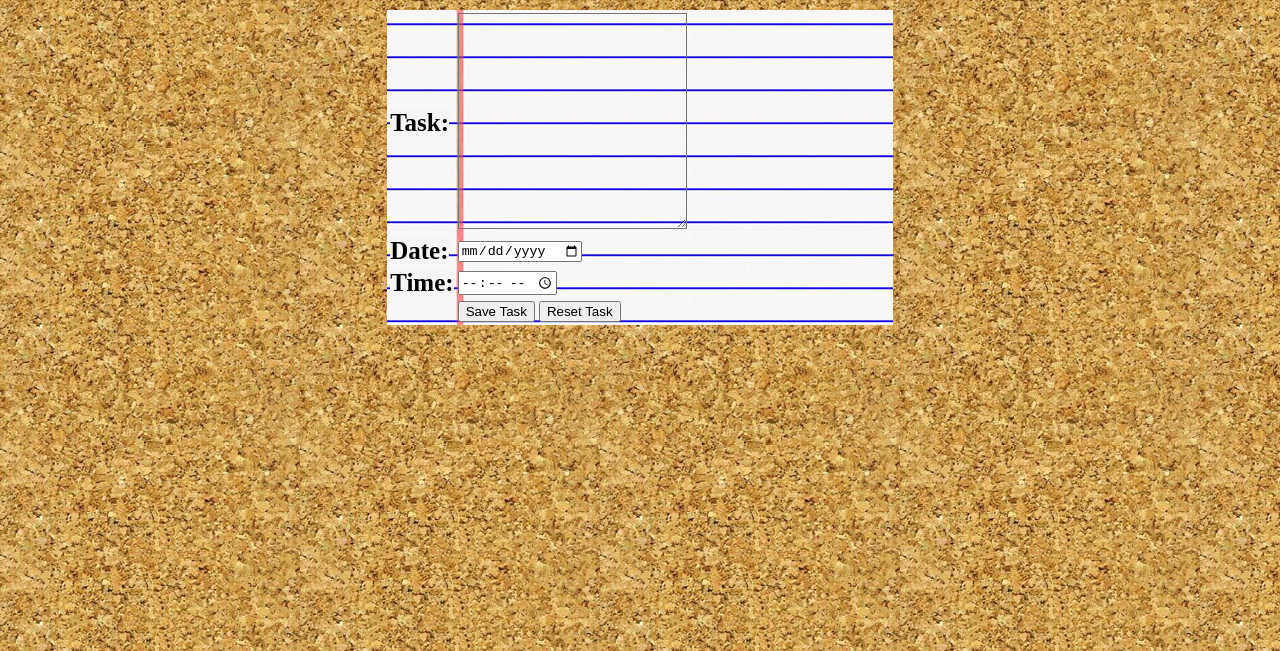
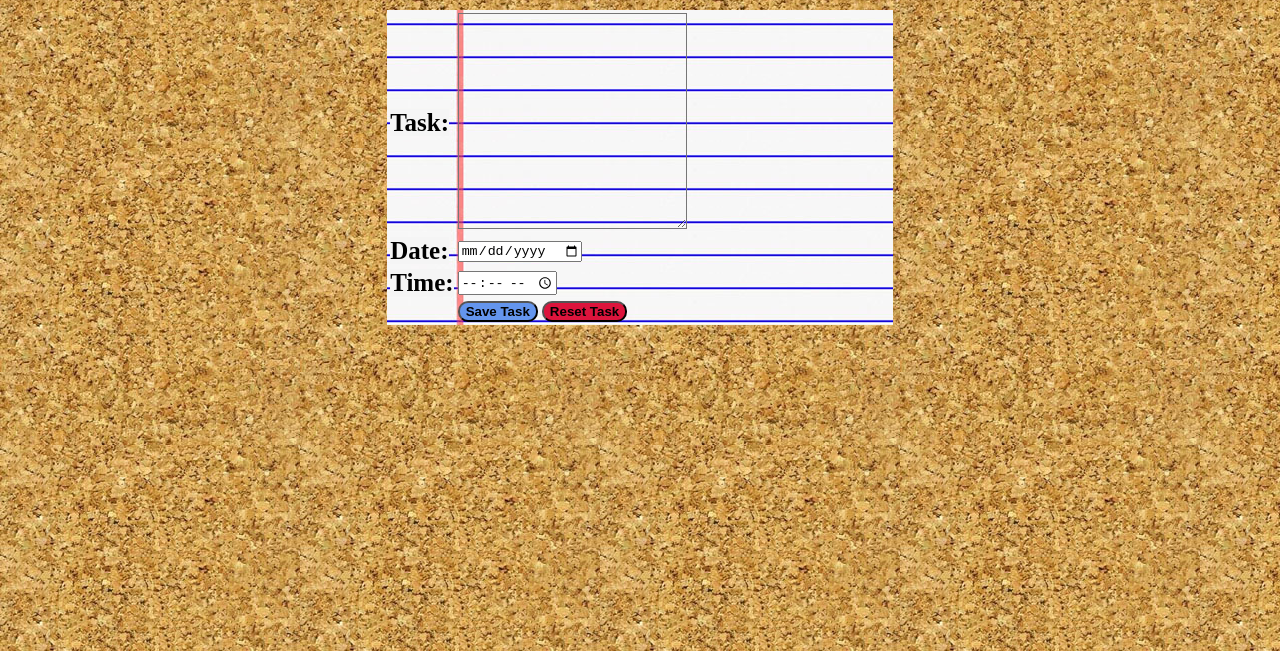
Before and after one commit to RoyElm/TaskProject, a plain HTML site: page index.html in a window 1280 px wide. Shown: the part 149-800 px from the top of the page. Drawn offline with Linux system fonts and the light colour scheme.

```diff
--- a/styles.css
+++ b/styles.css
@@ -52,12 +52,23 @@
     height: 80%;
     margin-top: 10px;
     overflow: auto;
+    word-wrap: break-word;
 }
 /*Date and Time container*/
 .dateAndTime{
     height: 20%;
     width: 100%;
     display: flex;
+}
+#buttons > button{
+    background-color: cornflowerblue;
+    border-radius: 10px;
+    font-weight: bold;
+}
+#buttons > input{
+    background-color: crimson;
+    border-radius: 10px;
+    font-weight: bold;
 }
 /*Delete button id*/
 #button{
```
Also changed, not shown: index.html (+0 -1 lines).
